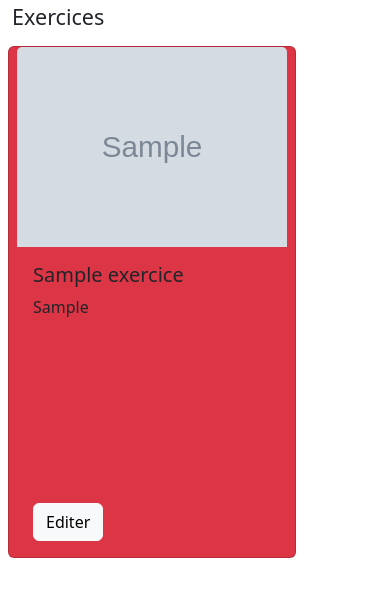
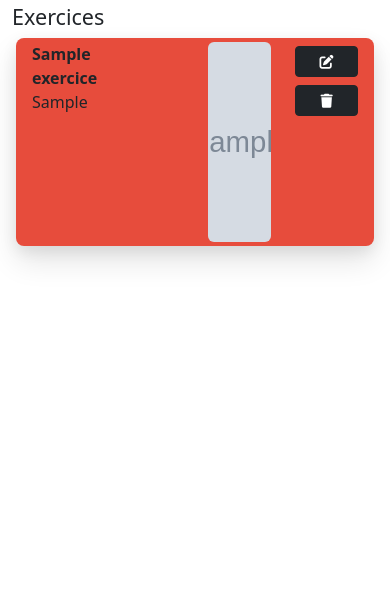
Before and after one commit to iromosawake/chakhguereevdev, a Symfony app: template templates/exercice/all-exercice.html.twig in a window 390 px wide. Shown: the part 56-653 px from the top of the page. Run offline with Twig, Linux system fonts and the light colour scheme; the template is opened without the code that fills it: most values are stand-ins (such as "Sample title", 1, 10 or a date in 2020); grey boxes marked "Sample" are stand-in pictures; some libraries are stand-ins or nearby versions.

Commit message:
design exercices

```diff
--- a/public/styles/seances.css
+++ b/public/styles/seances.css
@@ -17,9 +17,42 @@
 }
 
 .card{
-    background-color: #bdc3c7;
+    background-color: #34495e;
 }
 
 .btn{
     color:white;
 }
+
+.card-body{
+    color: white;
+}
+
+.bg-main{
+background-color: #e74c3c !important;
+}
+
+.bg-seconds{
+    background-color: #bdc3c7 !important;
+}
+
+.link_edit{
+    color: white;
+    text-decoration: none;
+    padding: 4px;
+    margin-bottom: 4px;
+}
+
+.link_edit:hover{
+    color: #8de0ff;
+}
+
+.exercices {
+    padding: 4px;
+    margin: 4px;
+    box-shadow: 0 15px 30px 0 rgba(0,0,0,0.11),
+    0 5px 15px 0 rgba(0,0,0,0.08);
+    background-color: #ffffff;
+    border-radius: 0.5rem;
+    border-left: 0 solid #00ff99;
+}
--- a/src/Controller/ExerciceController.php
+++ b/src/Controller/ExerciceController.php
@@ -52,7 +52,7 @@ class ExerciceController extends AbstractController
             $em->persist($exercice);
             $em->flush();
             $this->addFlash('success', $exercice->getNom() . ' a été edité avec succès !');
-            $this->redirectToRoute('exercice.edit');
+            return $this->redirectToRoute('exercice.edit');
 
         }
         return $this->render('exercice/add-exercice.html.twig', [
--- a/src/Controller/SaversController.php
+++ b/src/Controller/SaversController.php
@@ -3,7 +3,6 @@
 namespace App\Controller;
 
 use App\Entity\Savers;
-use App\Form\ProgrammeType;
 use App\Form\SaversType;
 use Doctrine\Persistence\ManagerRegistry;
 use Symfony\Bundle\FrameworkBundle\Controller\AbstractController;
@@ -31,7 +30,7 @@ class SaversController extends AbstractController
             $em->flush();
             $this->addFlash('success', 'SAVERS a été edité saisi !');
             $savers = new Savers();
-            $this->redirectToRoute('savers.insert');
+            return $this->redirectToRoute('savers.insert');
         }
 
 
--- a/src/Controller/SeancesController.php
+++ b/src/Controller/SeancesController.php
@@ -25,8 +25,6 @@ class SeancesController extends AbstractController
         } else {
             $seances = $repository->findBySemaine($num);
         }
-
-
         return $this->render('seances/index.html.twig', [
             'controller_name' => 'SeancesController',
             'seances' => $seances
@@ -58,7 +56,7 @@ class SeancesController extends AbstractController
             $em->persist($zone);
             $em->flush();
             $this->addFlash('success', 'Nouvelle zone a été crée avec succès !');
-            $this->redirectToRoute('programme.edit');
+            return $this->redirectToRoute('programme.edit');
         }
 
         return $this->render('seances/edit.html.twig', [
--- a/src/Entity/Seance.php
+++ b/src/Entity/Seance.php
@@ -3,6 +3,7 @@
 namespace App\Entity;
 
 use App\Repository\SeanceRepository;
+use App\Traits\TimeStampTrait;
 use Doctrine\Common\Collections\ArrayCollection;
 use Doctrine\Common\Collections\Collection;
 use Doctrine\DBAL\Types\Types;
@@ -12,8 +13,11 @@ use Doctrine\ORM\Mapping\JoinColumn;
 use Doctrine\ORM\Mapping\JoinTable;
 
 #[ORM\Entity(repositoryClass: SeanceRepository::class)]
+#[ORM\HasLifecycleCallbacks]
 class Seance
 {
+    use TimeStampTrait;
+
     #[ORM\Id]
     #[ORM\GeneratedValue]
     #[ORM\Column]
--- a/templates/exercice/all-exercice.html.twig
+++ b/templates/exercice/all-exercice.html.twig
@@ -1,10 +1,10 @@
 {% extends 'hommeultime.html.twig' %}
 
-{% block title %}Séances{% endblock %}
+{% block title %}Exercices{% endblock %}
 
 {% block stylesheets %}
     {{ parent() }}
-{#    <link rel="stylesheet" href="{{ asset('styles/seances.css') }}" type="text/css">#}
+    <link rel="stylesheet" href="{{ asset('styles/seances.css') }}" type="text/css">
 {% endblock %}
 
 {% block javascripts %}
@@ -14,27 +14,50 @@
 
 {% block content %}
     <h4>Exercices</h4>
-    <div class="row">
 
-
-    {% for  exercice in exercices %}
-        <div class="card px-2 mx-2 my-2 {{ exercice.principal?"bg-danger":"bg-warning" }}" style="width: 18rem;">
-            <img src="{{ asset('uploads/images/') ~ exercice.image }}" height="200px" class="card-img-top " alt="...">
-            <div class="card-body">
-                <h5 class="card-title">{{ exercice.nom }}</h5>
-                <p class="card-text">{{ exercice.patternMuscle }}</p>
+        {% for  exercice in exercices %}
+            <div class="row exercices {{ exercice.principal?"bg-main":"bg-seconds" }}">
+                {#                <div class="col  m-2" style="width: 18rem;"> </div> #}
+                <div class="col">
+                    <b>{{ exercice.nom }}</b>
+                    <p>{{ exercice.patternMuscle }}</p>
+                </div>
+                <div class="col .d-none .d-md-block .d-lg-block ratio ratio-16x9">
+                    <iframe src="{{ exercice.video }}" class="responsive-iframe" allowfullscreen></iframe>
+                </div>
+                <div class="col">
+                    <img src="{{ asset('uploads/images/') ~ exercice.image }}" height="200px" class="w-100 m-auto rounded ">
+                </div>
+                <div class="col">
+                    <button class="btn btn-dark btn-sm my-1 w-100" type="button"><a
+                                href="{{ path('exercice.edit',{id:exercice.id}) }}" alt="Editer"
+                                class="link_edit m-2"><i class="fa-sharp fa-solid fa-pen-to-square"></i></a>
+                    </button>
+                    <br>
+                    <button class="btn btn-dark btn-sm my-1 w-100" type="button" data-bs-toggle="modal" data-bs-target="#suppression"><a
+                                href="#" alt="Supprimer"
+                                class="link_edit m-2"><i class="fa-sharp fa-solid fa-trash"></i></a></button>
+                </div>
 
             </div>
-            <div class="ratio ratio-16x9">
-                <iframe src="{{ exercice.video }}" class="responsive-iframe" allowfullscreen></iframe>
-            </div>
-            <div class="card-body">
-                <a href="{{ path('exercice.edit',{id:exercice.id}) }}" ><button type="button" class="btn btn-light">Editer</button></a>
+        {% endfor %}
+
+    <!-- Modal -->
+    <div class="modal fade" id="suppression" tabindex="-1" aria-labelledby="exampleModalLabel" aria-hidden="true">
+        <div class="modal-dialog">
+            <div class="modal-content">
+                <div class="modal-header">
+                    <h1 class="modal-title fs-5" id="exampleModalLabel">Danger !</h1>
+                    <button type="button" class="btn-close" data-bs-dismiss="modal" aria-label="Close"></button>
+                </div>
+                <div class="modal-body">
+                    Êtes-vous sûr de vouloir supprimer ?
+                </div>
+                <div class="modal-footer">
+                    <button type="button" class="btn btn-secondary" data-bs-dismiss="modal">Fermer</button>
+                    <button type="button" class="btn btn-danger">Supprimer</button>
+                </div>
             </div>
         </div>
-
-    {% endfor %}
     </div>
-
-
 {% endblock %}
```
Also changed, not shown: migrations/Version20230729210027.php (added, +35 -0 lines), migrations/Version20230731160851.php (added, +31 -0 lines), migrations/Version20230731160925.php (added, +37 -0 lines), migrations/Version20230731161438.php (added, +31 -0 lines), migrations/Version20230731174216.php (added, +31 -0 lines), migrations/Version20230731174613.php (added, +33 -0 lines), src/Controller/ProgrammeController.php (+8 -13 lines), src/Entity/Programme.php (+6 -3 lines), src/Traits/TimeStampTrait.php (added, +51 -0 lines), templates/exercice/index.html.twig (deleted, +0 -20 lines), templates/programme/show.html.twig (+6 -5 lines), templates/savers/index.html.twig (+3 -4 lines), templates/seances/index.html.twig (+12 -6 lines).
